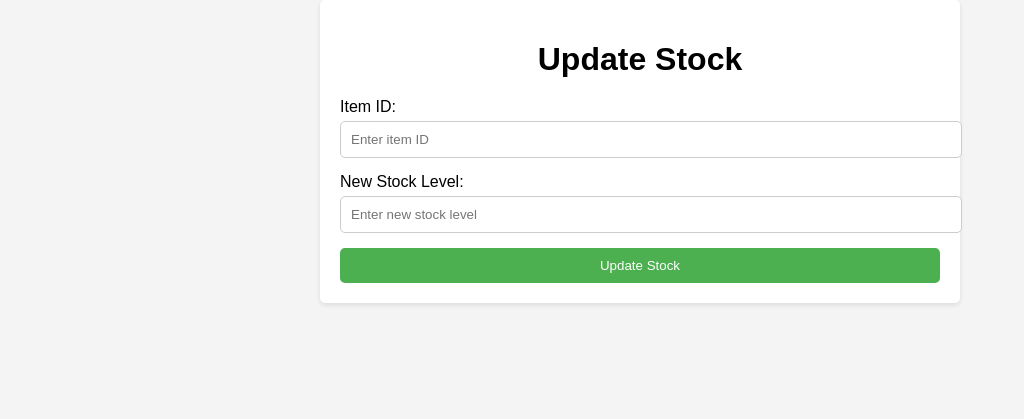
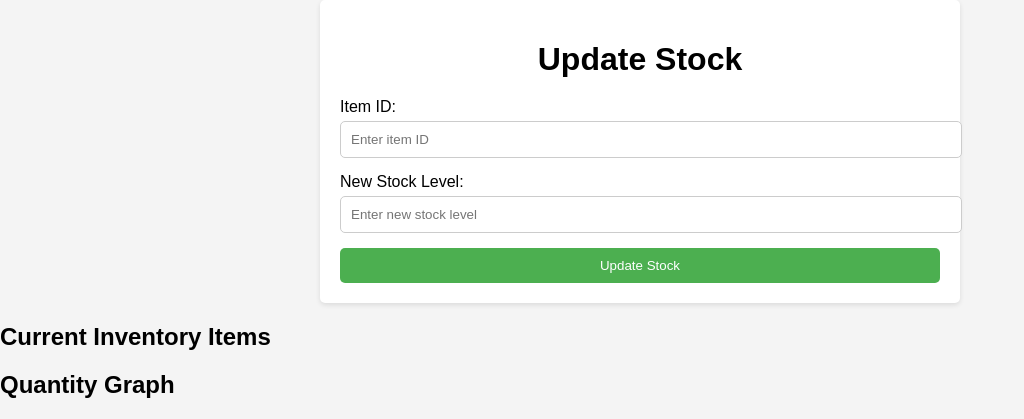
Before and after one commit to krishshah17/inventory-management-system-using-MicroSerices-Architecture-and-RabbitMQ, a Flask app: page /update-stock in a window 1280 px wide. Shown: the top 419 px of the page, without its empty margins (0-1024 px from the left). Run offline with Flask 3, Linux system fonts and the light colour scheme.

Commit message:
updated UI and added visualization

```diff
--- a/producer/templates/update_stock.html
+++ b/producer/templates/update_stock.html
@@ -48,6 +48,59 @@
             background-color: #45a049;
         }
     </style>
+    <script src="https://cdn.jsdelivr.net/npm/chart.js"></script>
+
+    <script>
+        document.addEventListener("DOMContentLoaded", function () {
+            fetch('/fetch-inventory')
+                .then(response => response.json())
+                .then(data => {
+                    updateInventoryList(data);
+                    updateQuantityGraph(data);
+                })
+                .catch(error => console.error('Error fetching inventory:', error));
+
+            function updateInventoryList(inventory) {
+                const inventoryList = document.getElementById('inventory-list');
+                inventoryList.innerHTML = ''; // Clear existing items
+
+                inventory.forEach(item => {
+                    const li = document.createElement('li');
+                    li.textContent = `${item.name}: ${item.quantity}`;
+                    inventoryList.appendChild(li);
+                });
+            }
+
+            function updateQuantityGraph(inventory) {
+                const labels = inventory.map(item => item.name);
+                const quantities = inventory.map(item => item.quantity);
+
+                const ctx = document.getElementById('quantity-chart').getContext('2d');
+                new Chart(ctx, {
+                    type: 'bar',
+                    data: {
+                        labels: labels,
+                        datasets: [{
+                            label: 'Quantity',
+                            data: quantities,
+                            backgroundColor: 'rgba(54, 162, 235, 0.5)',
+                            borderColor: 'rgba(54, 162, 235, 1)',
+                            borderWidth: 1
+                        }]
+                    },
+                    options: {
+                        scales: {
+                            yAxes: [{
+                                ticks: {
+                                    beginAtZero: true
+                                }
+                            }]
+                        }
+                    }
+                });
+            }
+        });
+    </script>
 </head>
 <body>
     <div class="container">
@@ -60,5 +113,15 @@
             <input type="submit" value="Update Stock">
         </form>
     </div>
+    <div class="inventory">
+        <h2>Current Inventory Items</h2>
+        <ul id="inventory-list">
+            <!-- Inventory items will be dynamically added here -->
+        </ul>
+    </div>
+    <div class="chart-container">
+        <h2>Quantity Graph</h2>
+        <canvas id="quantity-chart"></canvas>
+    </div>
 </body>
 </html>
```
Also changed, not shown: producer/producer-1.py (+13 -2 lines), producer/templates/create_item.html (+51 -0 lines).
